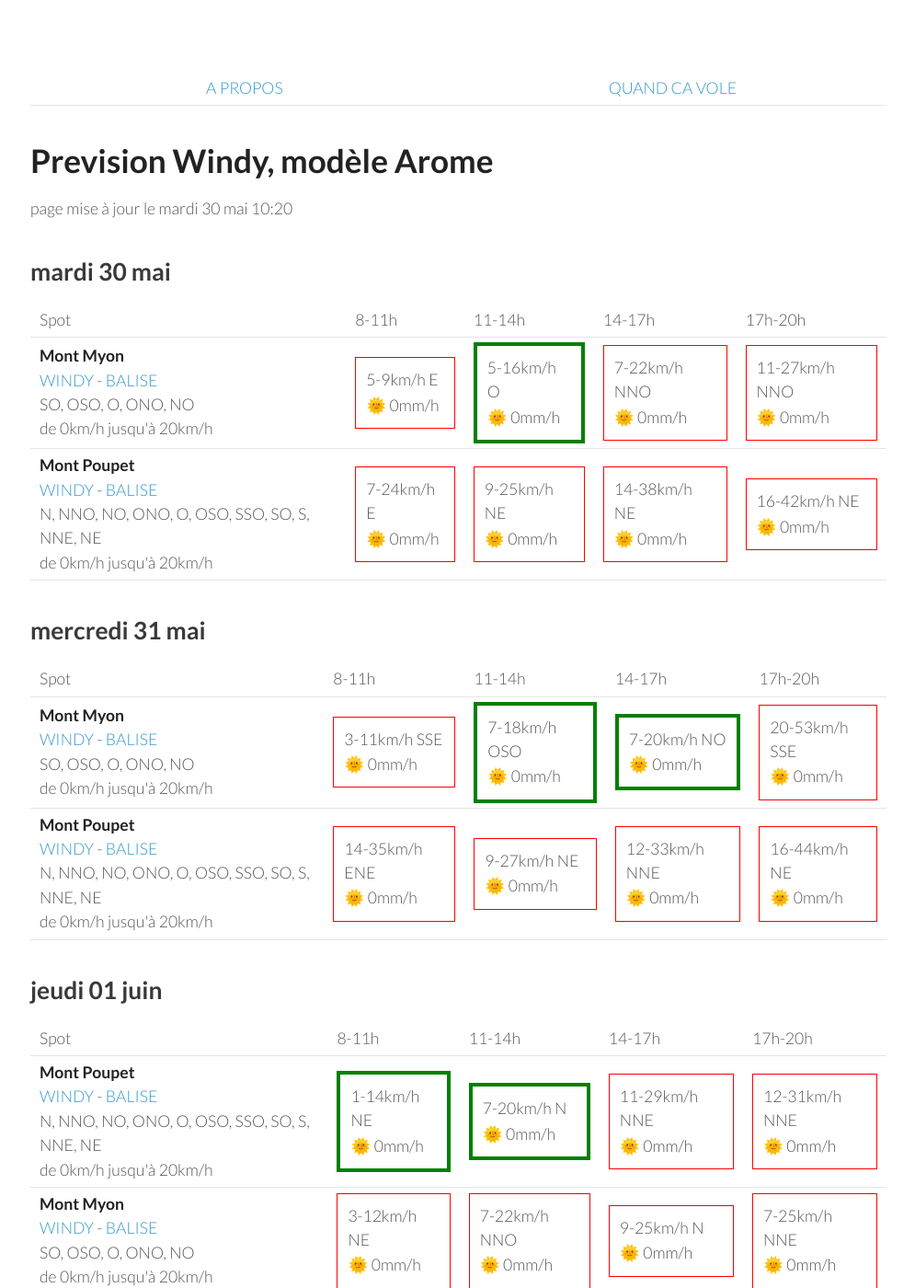
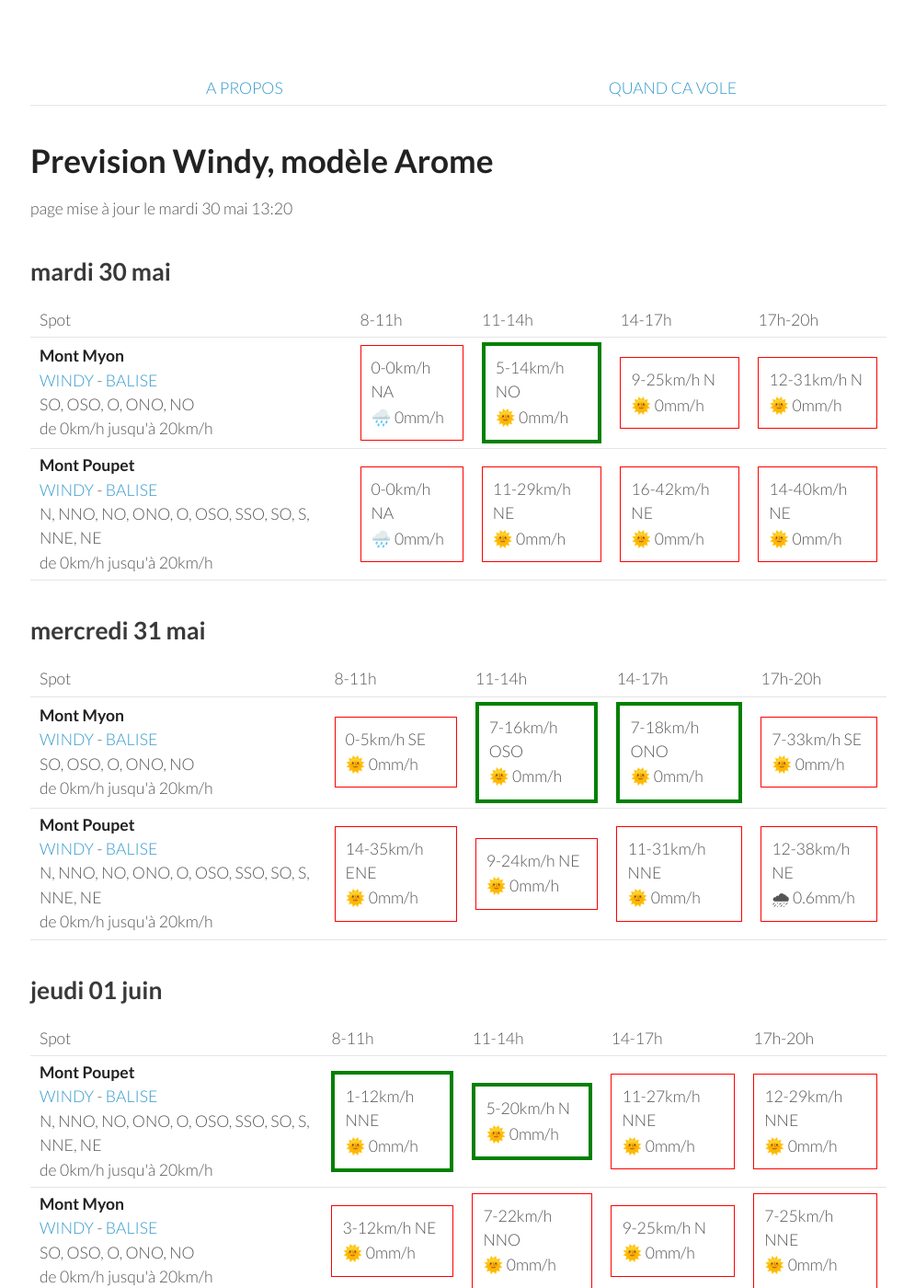
Before and after one commit to parapente-dans-le-nord/parapente-dans-le-nord.github.io, a Jekyll site: the page built from jura.markdown, in a window 1280 px wide and 1400 px high. Shown: the whole window at 92% size, without its empty margins (25-1020 px from the left). Built offline with Jekyll 4.4.1, drawn with Linux system fonts in a browser that asks for light colours; some of the changed text lies outside the part shown.

Commit message:
update index.markdown

```diff
--- a/jura.markdown
+++ b/jura.markdown
@@ -7,7 +7,7 @@ title:  "Tous les spots"
 {: .links}
 
 # Prevision Windy, modèle Arome
-page mise à jour le mardi 30 mai 10:20
+page mise à jour le mardi 30 mai 13:20
 
 ## mardi 30 mai
 
@@ -24,21 +24,19 @@ page mise à jour le mardi 30 mai 10:20
 <tr>
         <td><strong>Mont Myon</strong><br><a href="https://windy.com/46.331/5.397?45.898,5.394,8,m:eWoagj8">WINDY</a> - <span class=""><a href="http://www.balisemeteo.com/balise.php?idBalise=70">BALISE</a> </span><br> <span class="vent-favorable">SO, OSO, O, ONO, NO</span><br><span class="force-vent">de 0km/h jusqu'à 20km/h</span> </td>
 
-            <td><div class="not-flyable"><p>5-9km/h E</p><p>🌞 0mm/h</p></div></td>
-            <td><div class="flyable"><p>5-16km/h O</p><p>🌞 0mm/h</p></div></td>
-            <td><div class="not-flyable"><p>7-22km/h NNO</p><p>🌞 0mm/h</p></div></td>
-            <td><div class="not-flyable"><p>11-27km/h NNO</p><p>🌞 0mm/h</p></div></td>
-
+            <td><div class="not-flyable"><p>0-0km/h NA</p><p>🌧️ 0mm/h</p></div></td>
+            <td><div class="flyable"><p>5-14km/h NO</p><p>🌞 0mm/h</p></div></td>
+            <td><div class="not-flyable"><p>9-25km/h N</p><p>🌞 0mm/h</p></div></td>
+            <td><div class="not-flyable"><p>12-31km/h N</p><p>🌞 0mm/h</p></div></td>
 
     </tr>
 <tr>
         <td><strong>Mont Poupet</strong><br><a href="https://windy.com/46.970/5.876?46.541,5.876,8">WINDY</a> - <span class=""><a href="http://www.balisemeteo.com/balise.php?idBalise=92">BALISE</a> </span><br> <span class="vent-favorable">N, NNO, NO, ONO, O, OSO, SSO, SO, S, NNE, NE</span><br><span class="force-vent">de 0km/h jusqu'à 20km/h</span> </td>
 
-            <td><div class="not-flyable"><p>7-24km/h E</p><p>🌞 0mm/h</p></div></td>
-            <td><div class="not-flyable"><p>9-25km/h NE</p><p>🌞 0mm/h</p></div></td>
-            <td><div class="not-flyable"><p>14-38km/h NE</p><p>🌞 0mm/h</p></div></td>
+            <td><div class="not-flyable"><p>0-0km/h NA</p><p>🌧️ 0mm/h</p></div></td>
+            <td><div class="not-flyable"><p>11-29km/h NE</p><p>🌞 0mm/h</p></div></td>
             <td><div class="not-flyable"><p>16-42km/h NE</p><p>🌞 0mm/h</p></div></td>
-
+            <td><div class="not-flyable"><p>14-40km/h NE</p><p>🌞 0mm/h</p></div></td>
 
     </tr>
 
@@ -60,10 +58,10 @@ page mise à jour le mardi 30 mai 10:20
 <tr>
         <td><strong>Mont Myon</strong><br><a href="https://windy.com/46.331/5.397?45.898,5.394,8,m:eWoagj8">WINDY</a> - <span class=""><a href="http://www.balisemeteo.com/balise.php?idBalise=70">BALISE</a> </span><br> <span class="vent-favorable">SO, OSO, O, ONO, NO</span><br><span class="force-vent">de 0km/h jusqu'à 20km/h</span> </td>
 
-            <td><div class="not-flyable"><p>3-11km/h SSE</p><p>🌞 0mm/h</p></div></td>
-            <td><div class="flyable"><p>7-18km/h OSO</p><p>🌞 0mm/h</p></div></td>
-            <td><div class="flyable"><p>7-20km/h NO</p><p>🌞 0mm/h</p></div></td>
-            <td><div class="not-flyable"><p>20-53km/h SSE</p><p>🌞 0mm/h</p></div></td>
+            <td><div class="not-flyable"><p>0-5km/h SE</p><p>🌞 0mm/h</p></div></td>
+            <td><div class="flyable"><p>7-16km/h OSO</p><p>🌞 0mm/h</p></div></td>
+            <td><div class="flyable"><p>7-18km/h ONO</p><p>🌞 0mm/h</p></div></td>
+            <td><div class="not-flyable"><p>7-33km/h SE</p><p>🌞 0mm/h</p></div></td>
 
 
     </tr>
@@ -71,9 +69,9 @@ page mise à jour le mardi 30 mai 10:20
         <td><strong>Mont Poupet</strong><br><a href="https://windy.com/46.970/5.876?46.541,5.876,8">WINDY</a> - <span class=""><a href="http://www.balisemeteo.com/balise.php?idBalise=92">BALISE</a> </span><br> <span class="vent-favorable">N, NNO, NO, ONO, O, OSO, SSO, SO, S, NNE, NE</span><br><span class="force-vent">de 0km/h jusqu'à 20km/h</span> </td>
 
             <td><div class="not-flyable"><p>14-35km/h ENE</p><p>🌞 0mm/h</p></div></td>
-            <td><div class="not-flyable"><p>9-27km/h NE</p><p>🌞 0mm/h</p></div></td>
-            <td><div class="not-flyable"><p>12-33km/h NNE</p><p>🌞 0mm/h</p></div></td>
-            <td><div class="not-flyable"><p>16-44km/h NE</p><p>🌞 0mm/h</p></div></td>
+            <td><div class="not-flyable"><p>9-24km/h NE</p><p>🌞 0mm/h</p></div></td>
+            <td><div class="not-flyable"><p>11-31km/h NNE</p><p>🌞 0mm/h</p></div></td>
+            <td><div class="not-flyable"><p>12-38km/h NE</p><p>🌧 0.6mm/h</p></div></td>
 
 
     </tr>
@@ -96,10 +94,10 @@ page mise à jour le mardi 30 mai 10:20
 <tr>
         <td><strong>Mont Poupet</strong><br><a href="https://windy.com/46.970/5.876?46.541,5.876,8">WINDY</a> - <span class=""><a href="http://www.balisemeteo.com/balise.php?idBalise=92">BALISE</a> </span><br> <span class="vent-favorable">N, NNO, NO, ONO, O, OSO, SSO, SO, S, NNE, NE</span><br><span class="force-vent">de 0km/h jusqu'à 20km/h</span> </td>
 
-            <td><div class="flyable"><p>1-14km/h NE</p><p>🌞 0mm/h</p></div></td>
-            <td><div class="flyable"><p>7-20km/h N</p><p>🌞 0mm/h</p></div></td>
-            <td><div class="not-flyable"><p>11-29km/h NNE</p><p>🌞 0mm/h</p></div></td>
-            <td><div class="not-flyable"><p>12-31km/h NNE</p><p>🌞 0mm/h</p></div></td>
+            <td><div class="flyable"><p>1-12km/h NNE</p><p>🌞 0mm/h</p></div></td>
+            <td><div class="flyable"><p>5-20km/h N</p><p>🌞 0mm/h</p></div></td>
+            <td><div class="not-flyable"><p>11-27km/h NNE</p><p>🌞 0mm/h</p></div></td>
+            <td><div class="not-flyable"><p>12-29km/h NNE</p><p>🌞 0mm/h</p></div></td>
 
 
     </tr>
@@ -142,10 +140,10 @@ page mise à jour le mardi 30 mai 10:20
 <tr>
         <td><strong>Mont Poupet</strong><br><a href="https://windy.com/46.970/5.876?46.541,5.876,8">WINDY</a> - <span class=""><a href="http://www.balisemeteo.com/balise.php?idBalise=92">BALISE</a> </span><br> <span class="vent-favorable">N, NNO, NO, ONO, O, OSO, SSO, SO, S, NNE, NE</span><br><span class="force-vent">de 0km/h jusqu'à 20km/h</span> </td>
 
-            <td><div class="not-flyable"><p>5-16km/h ESE</p><p>🌞 0mm/h</p></div></td>
-            <td><div class="not-flyable"><p>9-24km/h N</p><p>🌞 0mm/h</p></div></td>
+            <td><div class="not-flyable"><p>5-18km/h E</p><p>🌞 0mm/h</p></div></td>
+            <td><div class="not-flyable"><p>9-25km/h N</p><p>🌞 0mm/h</p></div></td>
             <td><div class="not-flyable"><p>14-35km/h NNE</p><p>🌞 0mm/h</p></div></td>
-            <td><div class="not-flyable"><p>14-37km/h NNE</p><p>🌞 0mm/h</p></div></td>
+            <td><div class="not-flyable"><p>14-35km/h NNE</p><p>🌞 0mm/h</p></div></td>
 
 
     </tr>
@@ -168,10 +166,10 @@ page mise à jour le mardi 30 mai 10:20
 <tr>
         <td><strong>Mont Poupet</strong><br><a href="https://windy.com/46.970/5.876?46.541,5.876,8">WINDY</a> - <span class=""><a href="http://www.balisemeteo.com/balise.php?idBalise=92">BALISE</a> </span><br> <span class="vent-favorable">N, NNO, NO, ONO, O, OSO, SSO, SO, S, NNE, NE</span><br><span class="force-vent">de 0km/h jusqu'à 20km/h</span> </td>
 
-            <td><div class="flyable"><p>3-16km/h S</p><p>🌞 0mm/h</p></div></td>
-            <td><div class="flyable"><p>5-18km/h O</p><p>🌞 0mm/h</p></div></td>
-            <td><div class="flyable"><p>5-20km/h NNO</p><p>🌧 0.3mm/h</p></div></td>
-            <td><div class="not-flyable"><p>9-24km/h NNE</p><p>🌧 0.2mm/h</p></div></td>
+            <td><div class="flyable"><p>3-14km/h S</p><p>🌞 0mm/h</p></div></td>
+            <td><div class="flyable"><p>5-20km/h NO</p><p>🌞 0mm/h</p></div></td>
+            <td><div class="not-flyable"><p>7-22km/h N</p><p>🌧 0.2mm/h</p></div></td>
+            <td><div class="not-flyable"><p>9-24km/h NNE</p><p>🌞 0mm/h</p></div></td>
 
 
     </tr>
@@ -202,6 +200,16 @@ page mise à jour le mardi 30 mai 10:20
       <td>17h-20h</td>
     </tr>
 <tr>
+        <td><strong>Mont Poupet</strong><br><a href="https://windy.com/46.970/5.876?46.541,5.876,8">WINDY</a> - <span class=""><a href="http://www.balisemeteo.com/balise.php?idBalise=92">BALISE</a> </span><br> <span class="vent-favorable">N, NNO, NO, ONO, O, OSO, SSO, SO, S, NNE, NE</span><br><span class="force-vent">de 0km/h jusqu'à 20km/h</span> </td>
+
+            <td><div class="flyable"><p>1-9km/h NNE</p><p>🌞 0mm/h</p></div></td>
+            <td><div class="not-flyable"><p>5-22km/h NNO</p><p>🌞 0mm/h</p></div></td>
+            <td><div class="not-flyable"><p>11-27km/h NNE</p><p>🌧 0.4mm/h</p></div></td>
+            <td><div class="not-flyable"><p>14-33km/h NNE</p><p>🌞 0mm/h</p></div></td>
+
+
+    </tr>
+<tr>
         <td><strong>Mont Myon</strong><br><a href="https://windy.com/46.331/5.397?45.898,5.394,8,m:eWoagj8">WINDY</a> - <span class=""><a href="http://www.balisemeteo.com/balise.php?idBalise=70">BALISE</a> </span><br> <span class="vent-favorable">SO, OSO, O, ONO, NO</span><br><span class="force-vent">de 0km/h jusqu'à 20km/h</span> </td>
 
             <td><div class="not-flyable"><p>1-12km/h E</p><p>🌞 0mm/h</p></div></td>
```
